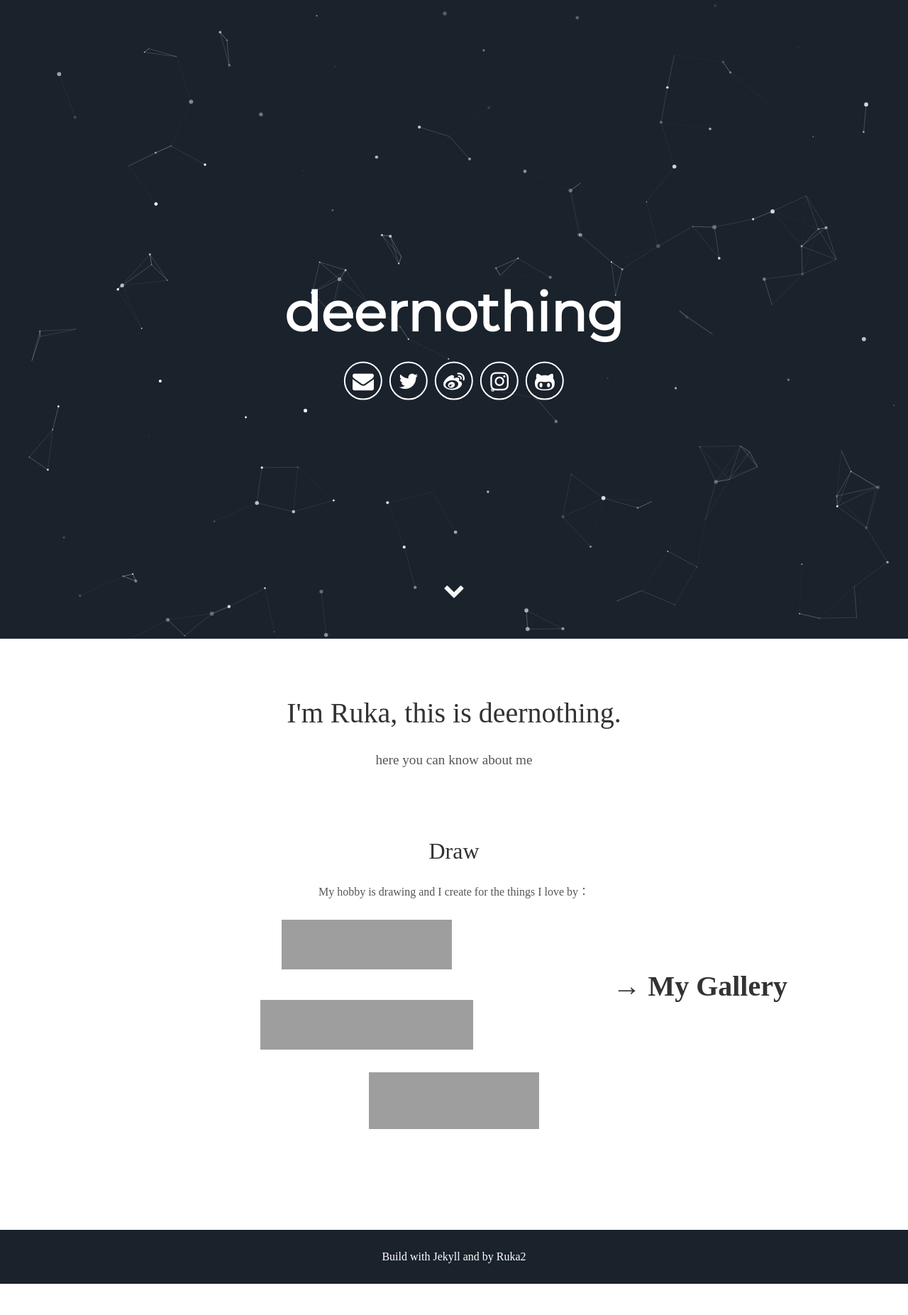
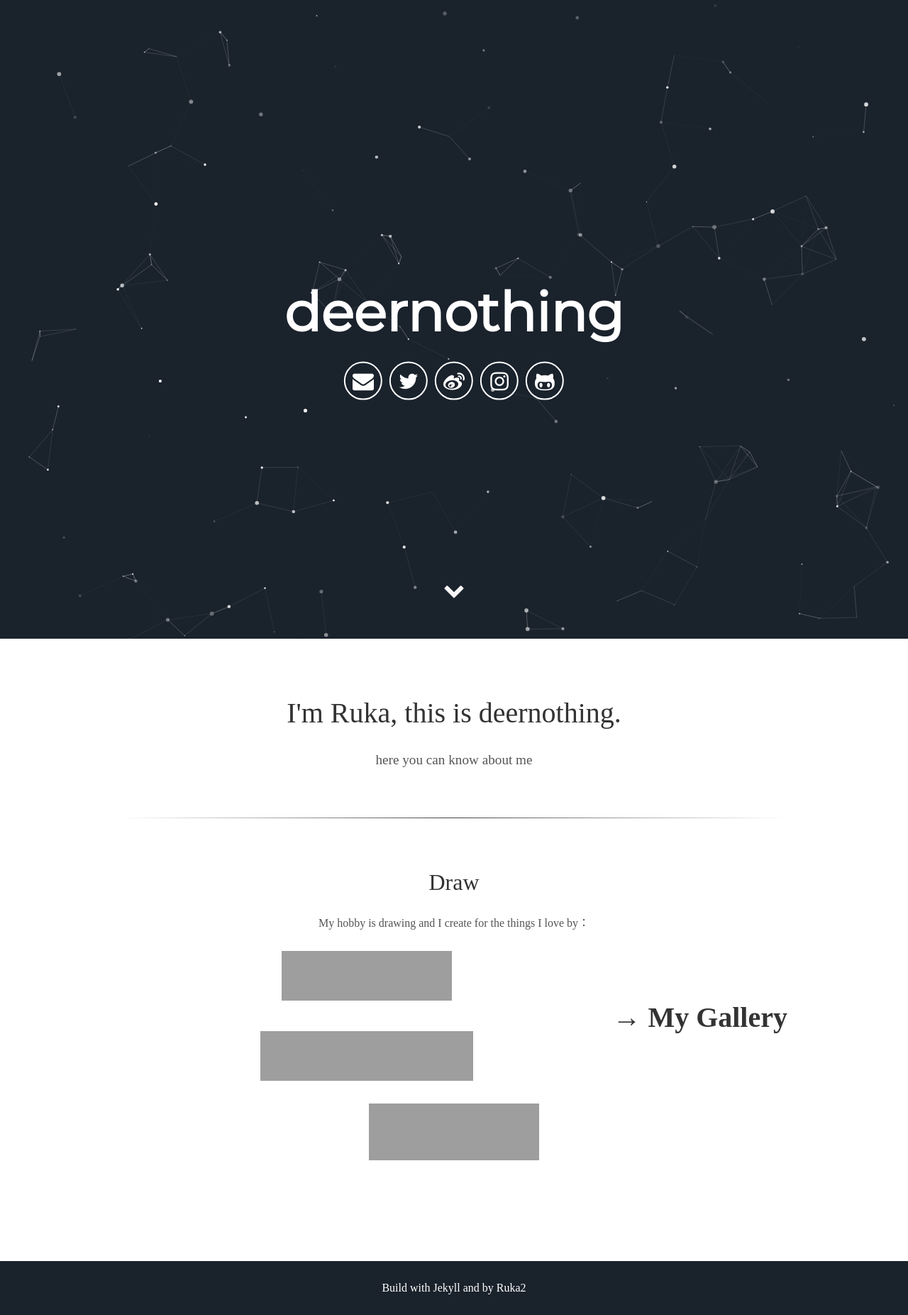
Before and after one commit to Ruka2/deernothing, a Jekyll site: the page built from index.html, in a window 1280 px wide. Shown: the whole page at 71% size. Built offline with Jekyll 4.4.1, drawn with Linux system fonts in a browser that asks for light colours; some web fonts are replaced; before the commit the page ends 1809 px from its top, so only the background shows below that; grey boxes are pictures that could not be loaded.

Commit message:
update hr

```diff
--- a/_includes/about.html
+++ b/_includes/about.html
@@ -4,6 +4,7 @@
 </div>
 <div class="user">
     <div class="tech">
+      <hr class="style-two"/>
       <h2>Draw</h2>
       <p>My hobby is drawing and I create for the things I love by：</p>
       <a href="https://www.pixiv.net/users/50395430"><h1 style="float: right;">→  My Gallery</h1></a>
--- a/_includes/head.html
+++ b/_includes/head.html
@@ -8,5 +8,6 @@
 
   <link rel="icon" type="image/x-icon" href="assets/favicon.ico" />
   <link rel="stylesheet" href="{{ '/assets/css/main.css' | prepend: site.baseurl }}">
+  <link rel="stylesheet" href="{{ '/assets/css/about_style.css' | prepend: site.baseurl }}">
   <link rel="shortcut icon" type="image/png" href="{{ '/assets/favicon.png' }}" >
 </head>
--- /dev/null
+++ b/assets/css/about_style.css
@@ -0,0 +1,5 @@
+hr.style-two {
+    border: 0;
+    height: 1px;
+    background-image: linear-gradient(to right, rgba(0,0,0,0), rgba(0,0,0,0.75), rgba(0,0,0,0));
+}
```
